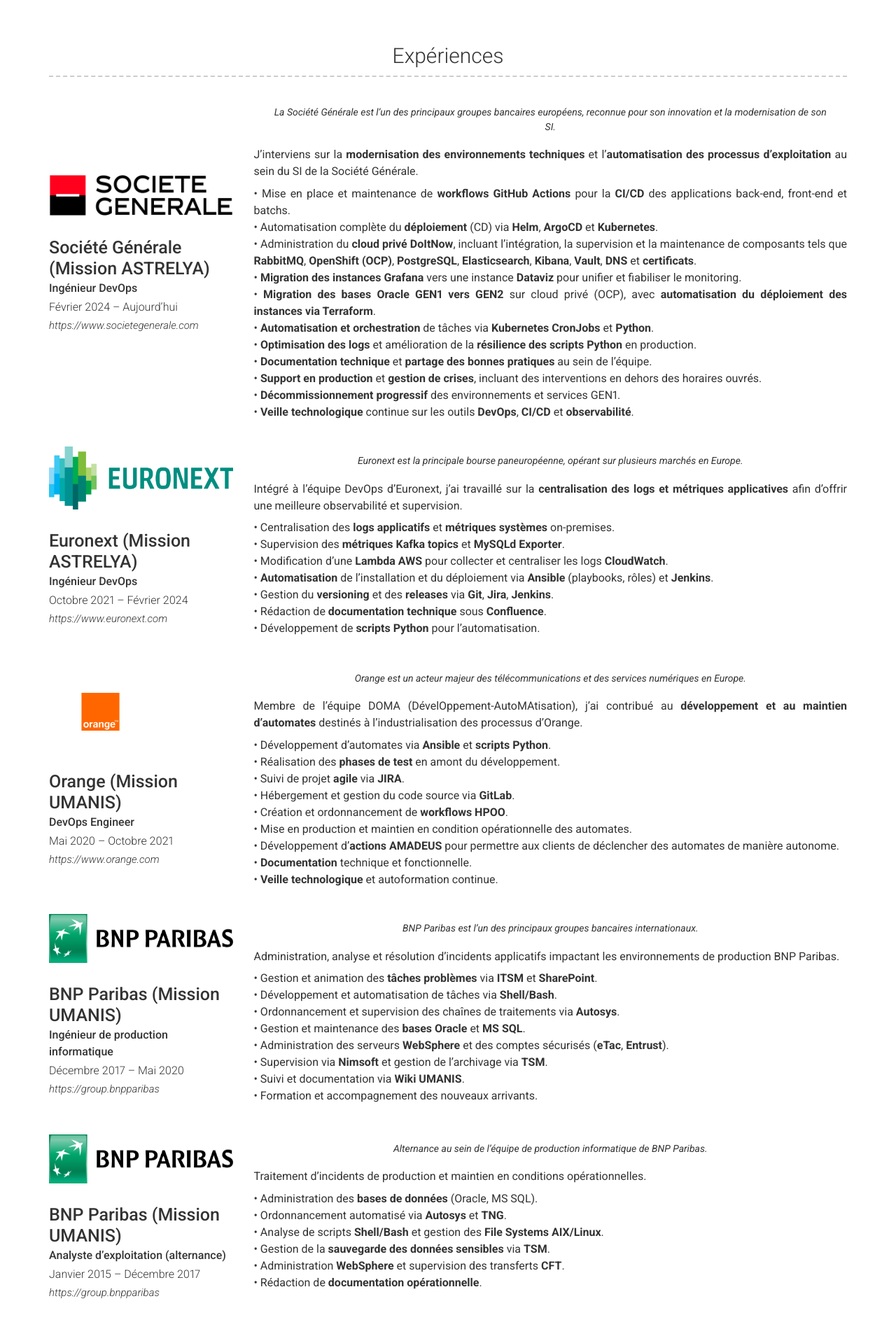
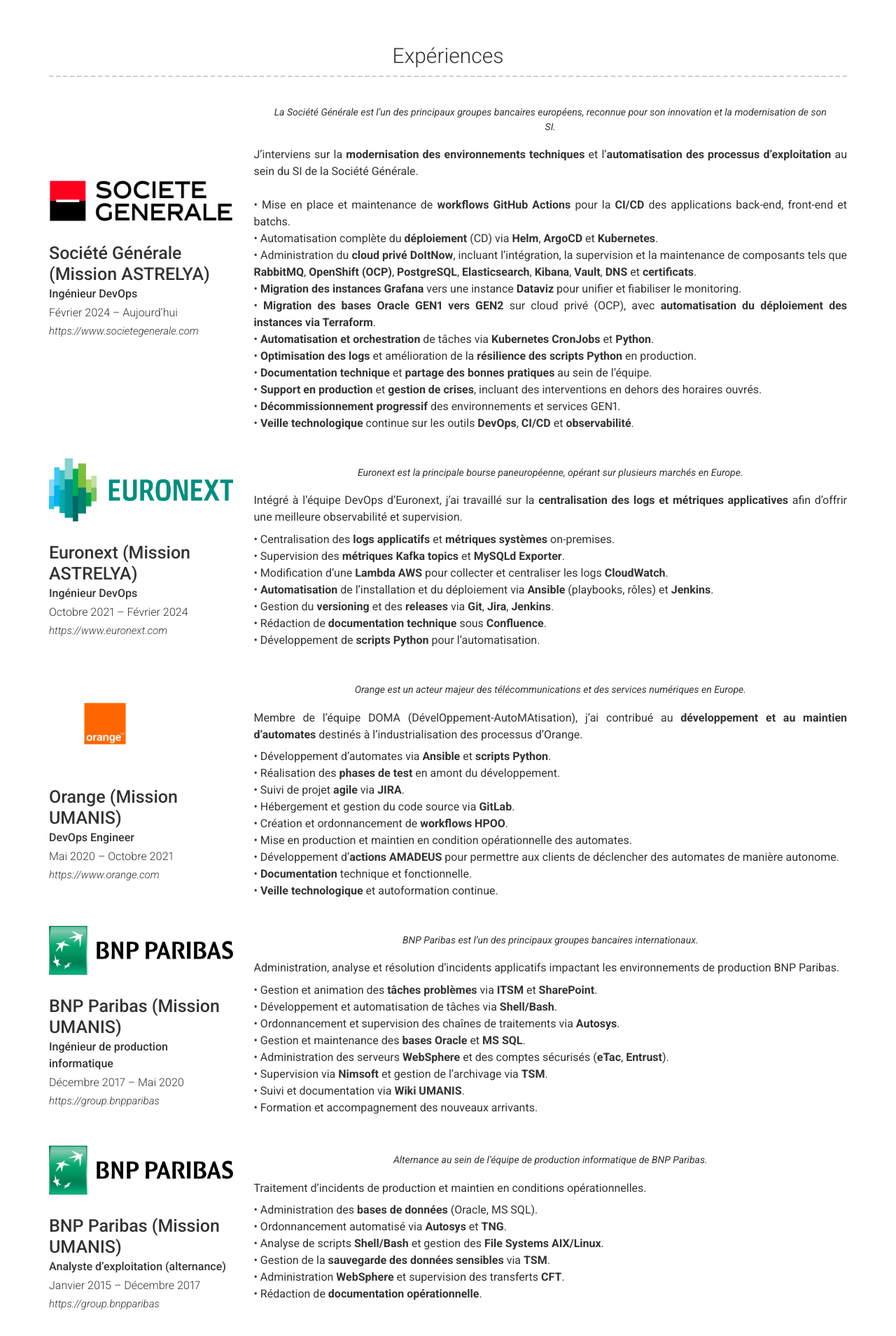
Before and after one commit to SERDANI/serdaninicolas.github.io, a Jekyll site: the page built from index.md, in a window 1280 px wide. Shown: the part 936-2845 px from the top of the page at 70% size. Built offline with Jekyll 4.4.1, drawn with Linux system fonts in a browser that asks for light colours; nearby versions of some CDN libraries.

Commit message:
Update _config.yml

```diff
--- a/_config.yml
+++ b/_config.yml
@@ -52,9 +52,8 @@ content:
         quote: >
           La Société Générale est l’un des principaux groupes bancaires européens, reconnue pour son innovation et la modernisation de son SI.
         description: |
-          J’interviens sur la **modernisation des environnements techniques** et l’**automatisation des processus d’exploitation** au sein du SI de la Société Générale.
-
-          • Mise en place et maintenance de **workflows GitHub Actions** pour la **CI/CD** des applications back-end, front-end et batchs.
+          J’interviens sur la **modernisation des environnements techniques** et l’**automatisation des processus d’exploitation** au sein du SI de la Société Générale.<br><br>
+          • Mise en place et maintenance de **workflows GitHub Actions** pour la **CI/CD** des applications back-end, front-end et batchs.<br>
           • Automatisation complète du **déploiement** (CD) via **Helm**, **ArgoCD** et **Kubernetes**.
           • Administration du **cloud privé DoItNow**, incluant l’intégration, la supervision et la maintenance de composants tels que **RabbitMQ**, **OpenShift (OCP)**, **PostgreSQL**, **Elasticsearch**, **Kibana**, **Vault**, **DNS** et **certificats**.
           • **Migration des instances Grafana** vers une instance **Dataviz** pour unifier et fiabiliser le monitoring.
@@ -85,7 +84,7 @@ content:
           • Développement de **scripts Python** pour l’automatisation.
 
       - layout: left
-        title: '<img src="images/logo_orange.png" height="110"><br><br>Orange (Mission UMANIS)'
+        title: '<img src="images/logo_orange.png" height="120"><br><br>Orange (Mission UMANIS)'
         sub_title: DevOps Engineer
         caption: Mai 2020 – Octobre 2021
         link: https://www.orange.com
```
